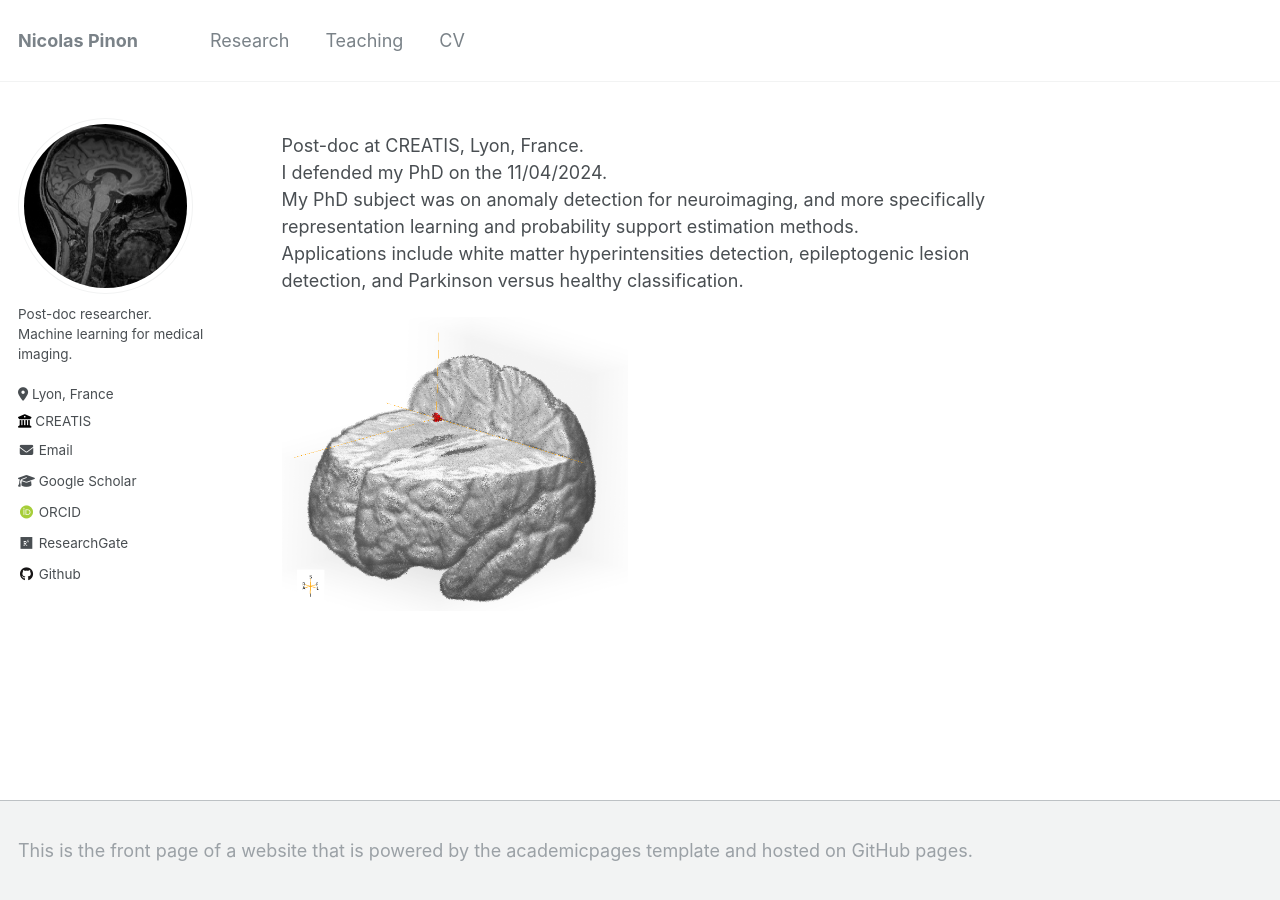
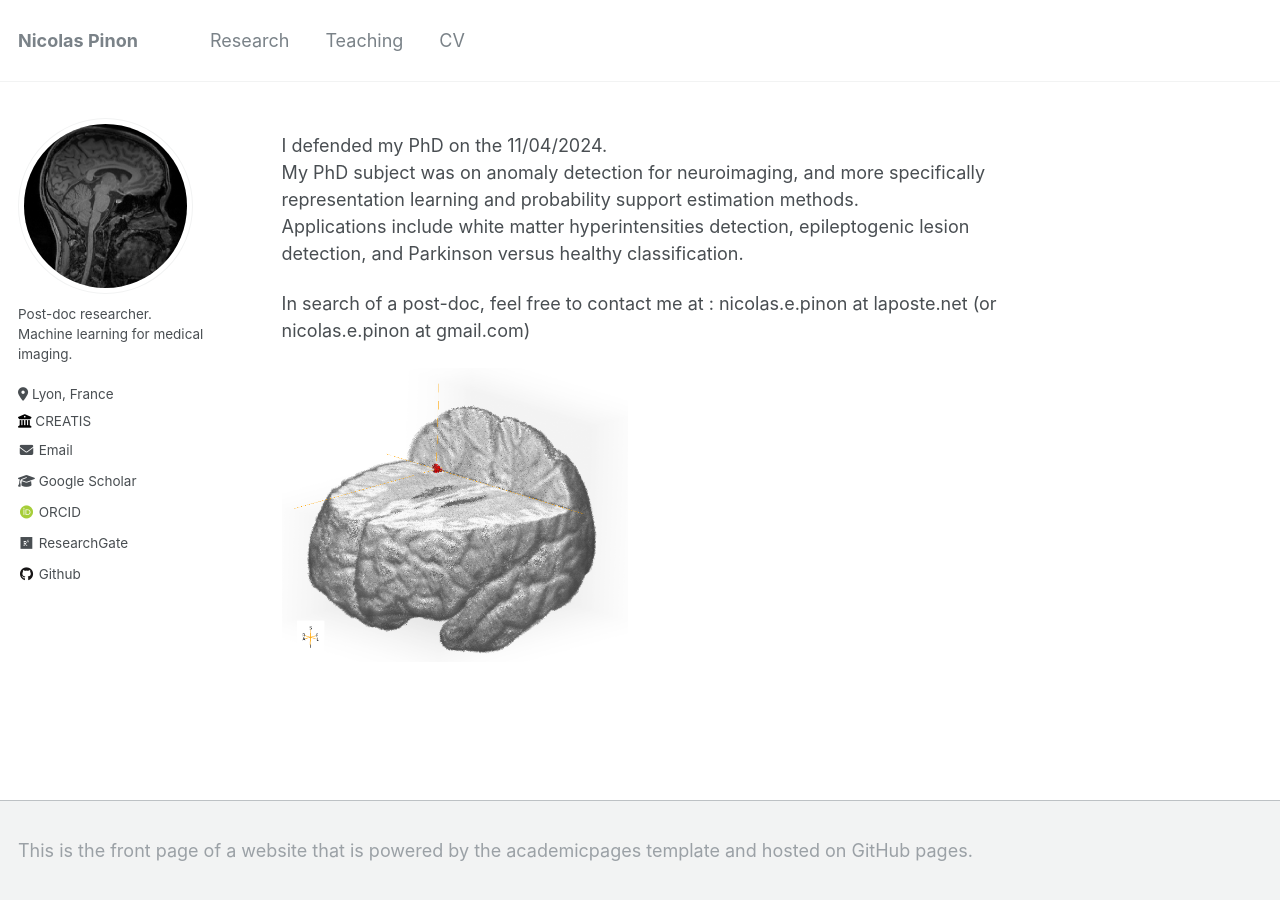
Before and after one commit to Nicolas-Pinon/nicolas-pinon.github.io, a Jekyll site: the page built from _pages/about.md, in a window 1280 px wide. Built offline with Jekyll 4.4.1, drawn with Linux system fonts in a browser that asks for light colours; some web fonts are replaced.

Commit message:
Updated mail + situation

```diff
--- a/_config.yml
+++ b/_config.yml
@@ -28,7 +28,7 @@ author:
   location         : "Lyon, France"
   employer         : "CREATIS"
   uri              :  # URL
-  email            : "nicolas.pinon@creatis.insa-lyon.fr"
+  email            : "nicolas.e.pinon@laposte.net"
 
   # Academic websites
   arxiv            : # URL - Update with the correct link to your profile
--- a/_pages/about.md
+++ b/_pages/about.md
@@ -7,11 +7,11 @@ redirect_from:
   - /about.html
 ---
 
-Post-doc at CREATIS, Lyon, France.
 I defended my PhD on the 11/04/2024.
 My PhD subject was on anomaly detection for neuroimaging, and more specifically representation learning and probability support estimation methods.
 Applications include white matter hyperintensities detection, epileptogenic lesion detection, and Parkinson versus healthy classification.
 
+In search of a post-doc, feel free to contact me at : nicolas.e.pinon at laposte.net (or nicolas.e.pinon at gmail.com)
 
 
 <img src="/images/IDA_Pinon_2023_bis.png" height="45%" width="45%"/>
```
Also changed, not shown: _pages/cv.md (+1 -1 lines).
